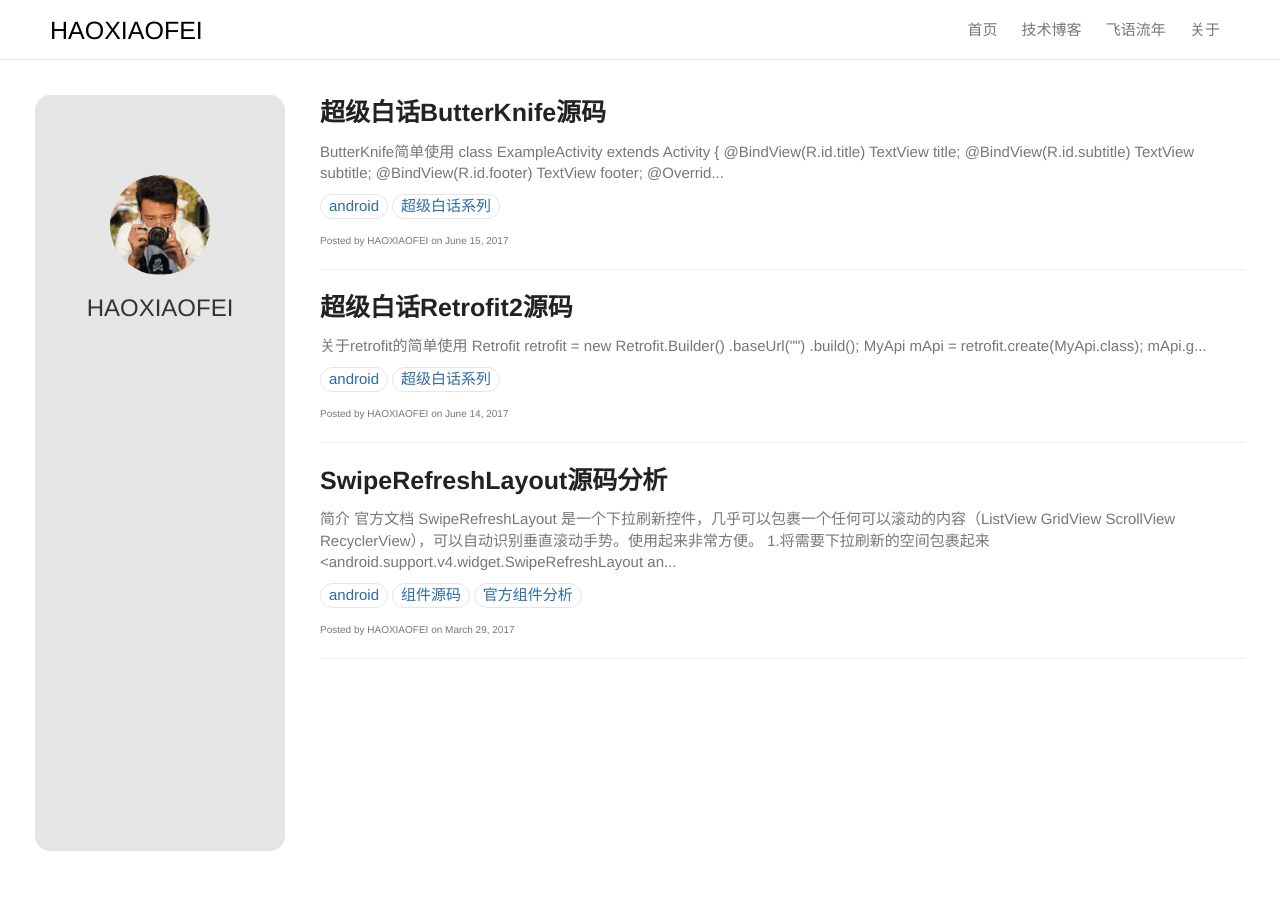
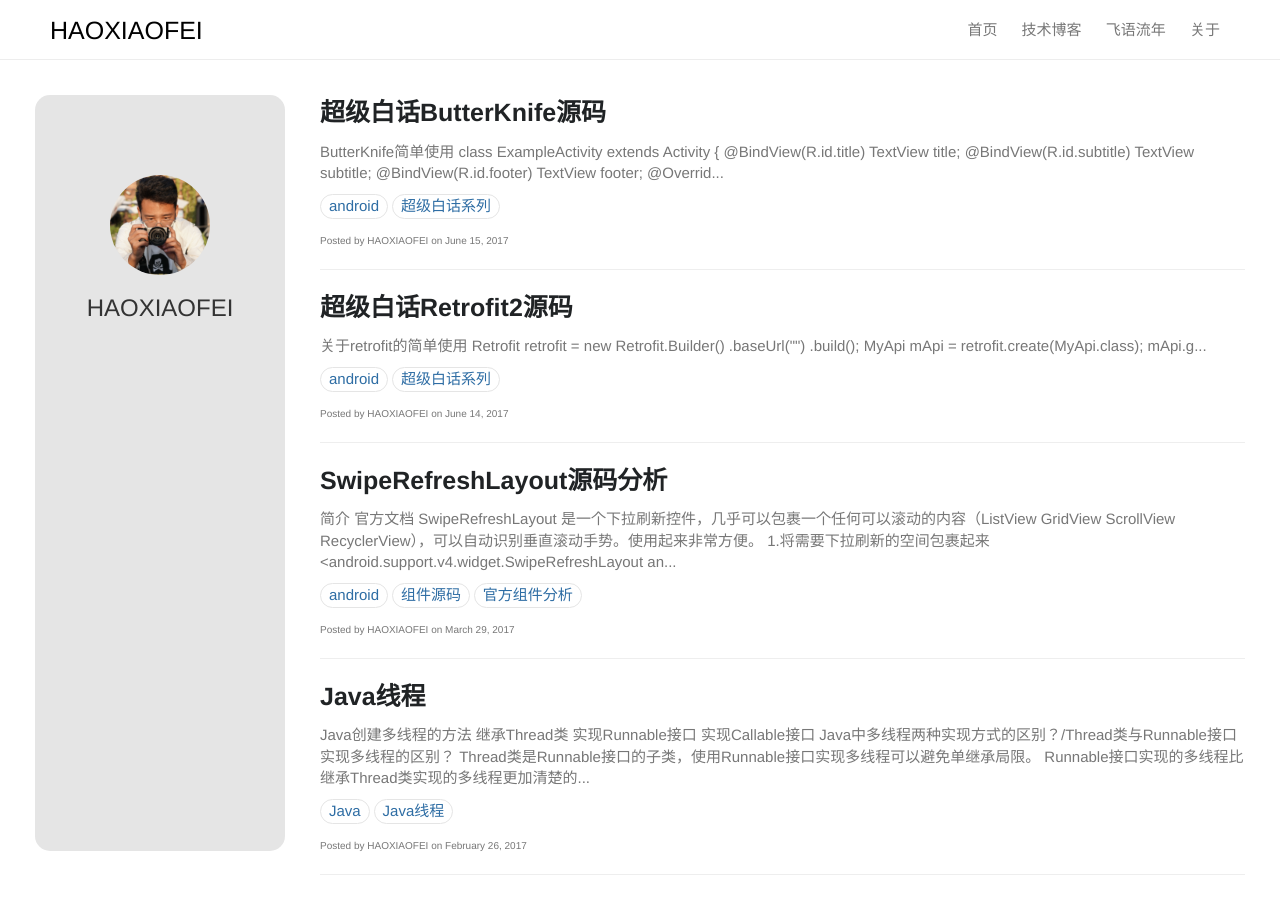
Before and after one commit to xiaofeihao/xiaofeihao.github.io, a Jekyll site: the page built from nav/blogs.md, in a window 1280 px wide. Built offline with Jekyll 4.4.1, drawn with Linux system fonts in a browser that asks for light colours; nearby versions of some CDN libraries.

Commit message:
列表样式完善

````diff
--- /dev/null
+++ b/_posts/2017-02-26-Java线程.md
@@ -0,0 +1,53 @@
+---
+layout: post
+title: "Java线程"
+date: 2017-02-26 12:31:00
+catalog: true
+tags:
+    - Java
+    - Java线程
+---
+
+## **Java创建多线程的方法**
+1. 继承Thread类
+2. 实现Runnable接口
+3. 实现Callable接口
+
+## **Java中多线程两种实现方式的区别？/Thread类与Runnable接口实现多线程的区别？**
+* Thread类是Runnable接口的子类，使用Runnable接口实现多线程可以避免单继承局限。
+* Runnable接口实现的多线程比继承Thread类实现的多线程更加清楚的描述数据共享的概念。
+
+## **Java多线程的代码实现**
+```Java
+    class MyThread extends Thread{
+        @Override
+        public void run(){
+        }
+    }
+    class MyThread implements Runnable{
+        @Override
+        public void run(){
+        }
+    }
+    class MyThread implements Callable<String>{
+        @Override
+        public String call() throws Exception{
+            return null;
+        }
+    }
+    //实现Callable接口的线程应该这样启动
+    MyThread mt = new MyThread();
+    FutureTask<String> task = new Future<String>(mt);
+    new Thread(task).start;
+    /**
+    查看Java源码，FutureTask<V>实现了Runnable接口，因此可以直接传入Thread参数。线程执行完成后可以通过FutureTask的父接口Future中的get()方法获得返回的数据。
+    */
+```
+## **为什么启动线程需要使用Thread类里的start方法而不是直接调用run()？**
+Thread类里的start方法中调用了native方法start0()。在native方法中需要给线程分配内存资源。如果直接调用run方法，则跟一般的对象没有什么区别，不会有系统资源的分配，也就没有启动新的线程。
+
+  >每一个JVM进程启动时至少启动几个线程？
+   1. Main线程：程序的主要执行，以及启动子线程
+   2. gc线程：负责垃圾回收
+
+默认情况下，如果设置了多个线程对象，那么所有的线程对象将一起进入到run()方法。所谓的一起进入实际上是因为先后顺序实在是太短了，但实际上有区别。所以有可能造成数据的错误。
--- a/css/hxf-custom.css
+++ b/css/hxf-custom.css
@@ -201,10 +201,11 @@
     padding: 0 8px;
     font-size: 15px;
     color: #2e6da4;
+    text-decoration: none;
 }
 
 .list-item-tags:hover {
-    color: #4cae4c;
+    color: #2e6da4;
     text-decoration: none;
 }
 
@@ -212,3 +213,7 @@
     font-size: 10px;
     color: #777777;
 }
+
+.post-container {
+    margin-top: 70px;
+}
````
